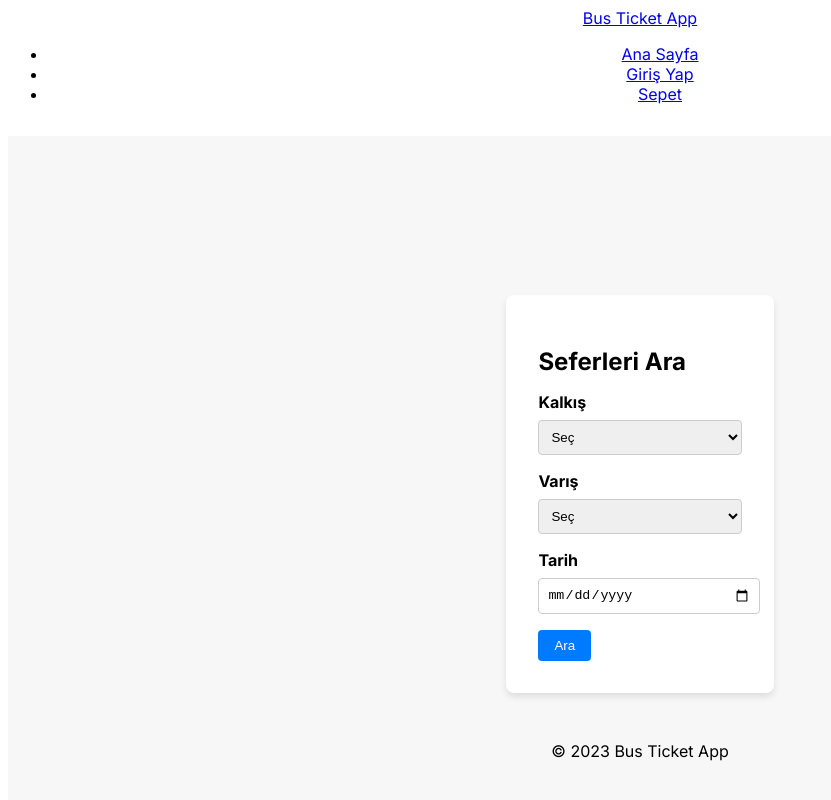
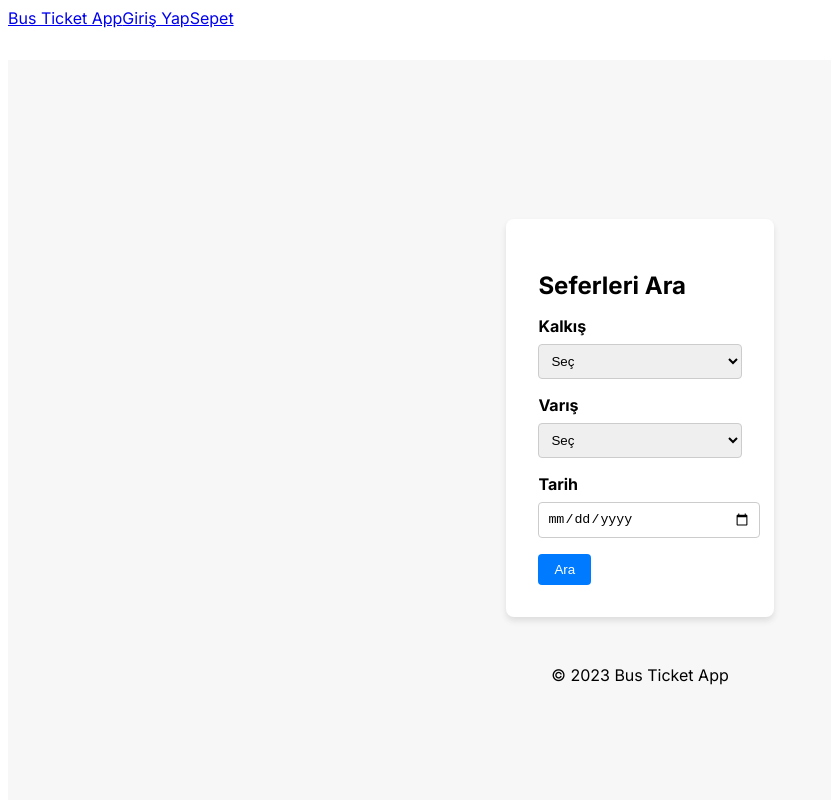
Before and after one commit to aaliboyaci/lojiper-test-case, a Next.js app in the folder lojiper-test-case/: page / in a window 1280 px wide. Shown: the top 800 px of the page, without its empty margins (0-831 px from the left). Built offline with nearby package versions, Linux system fonts and the light colour scheme.

Commit message:
create header component for layout

```diff
--- a/lojiper-test-case/app/components/Header.css
+++ b/lojiper-test-case/app/components/Header.css
@@ -0,0 +1,12 @@
+.header-container {
+    margin-top: 0px;
+    margin-left: 0px;
+    margin-right: 0px;
+    display: flex;
+}
+
+.title-app {
+    flex-direction: column;
+    align-items: center;
+
+}
--- a/lojiper-test-case/app/components/Header.tsx
+++ b/lojiper-test-case/app/components/Header.tsx
@@ -21,31 +21,23 @@ const Header = () => {
   return (
     <header className="header">
       <div className="header-container">
-        <div className="logo">
+        <div className="title-app">
           <Link href="/">Bus Ticket App</Link>
         </div>
-        <nav className="nav">
-          <ul>
-            <li>
-              <Link href="/">Ana Sayfa</Link>
-            </li>
-            <li>
+        <div className="nav">
           {isLogin ? (
             <span>Hoşgeldin, {userName}</span>
           ) : (
             <Link href="/login">Giriş Yap</Link>
           )}
-            </li>
-            <li>
+
           <Link href="/cart">
             Sepet{" "}
             {/* {cartItems.length > 0 && (
                   <span className="cart-item-count">{cartItems.length}</span>
                 )} */}
           </Link>
-            </li>
-          </ul>
-        </nav>
+        </div>
       </div>
     </header>
   );
```
Lines whose indentation alone changed are shown as unchanged.
